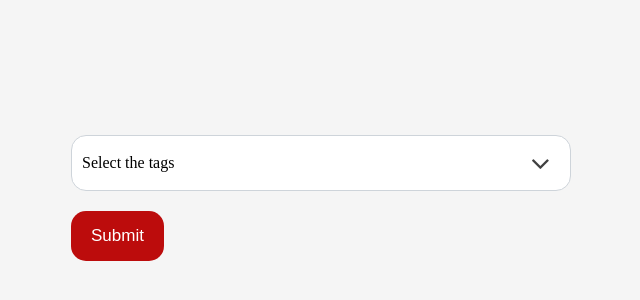
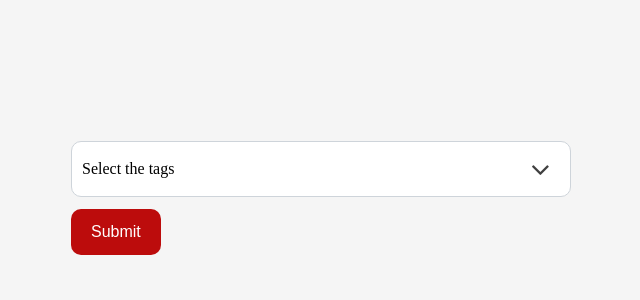
Before and after one commit to Nityasaha13/Custom-MultiSelect-Dropdown, a plain HTML site: page index.html in a window 1280 px wide. Shown: the part 202-502 px from the top of the page, without its empty margins (319-959 px from the left). Drawn offline with nearby package versions, Linux system fonts and the light colour scheme; a web font is replaced by a local one.

Commit message:
style changes

```diff
--- a/style.css
+++ b/style.css
@@ -26,7 +26,7 @@ custom-multiselect-container {
 .select-box {
   background-color: #ffffff;
   border: 1px solid #ced4da;
-  border-radius: 15px;
+  border-radius: 10px;
   display: flex;
   justify-content: space-between;
   align-items: center;
@@ -133,20 +133,21 @@ custom-multiselect-container {
 
 .error {
   color: #ff1a2a;
-  margin-top: 8px;
+  /* margin-top: 8px; */
+  padding: 8px;
 }
 
 .btn_submit {
-  margin-top: 20px;
-  padding: 15px 20px;
+  margin-top: 12px;
+  padding: 14px 20px;
   background-color: #bc0c0c;
   color: #ffffff;
   border: none;
-  border-radius: 15px;
+  border-radius: 10px;
   cursor: pointer;
-  font-size: 17px;
+  font-size: 16px;
 }
 
 .btn_submit:hover {
-  background-color: #4caf50;
+  background-color: #a80000;
 }
```
